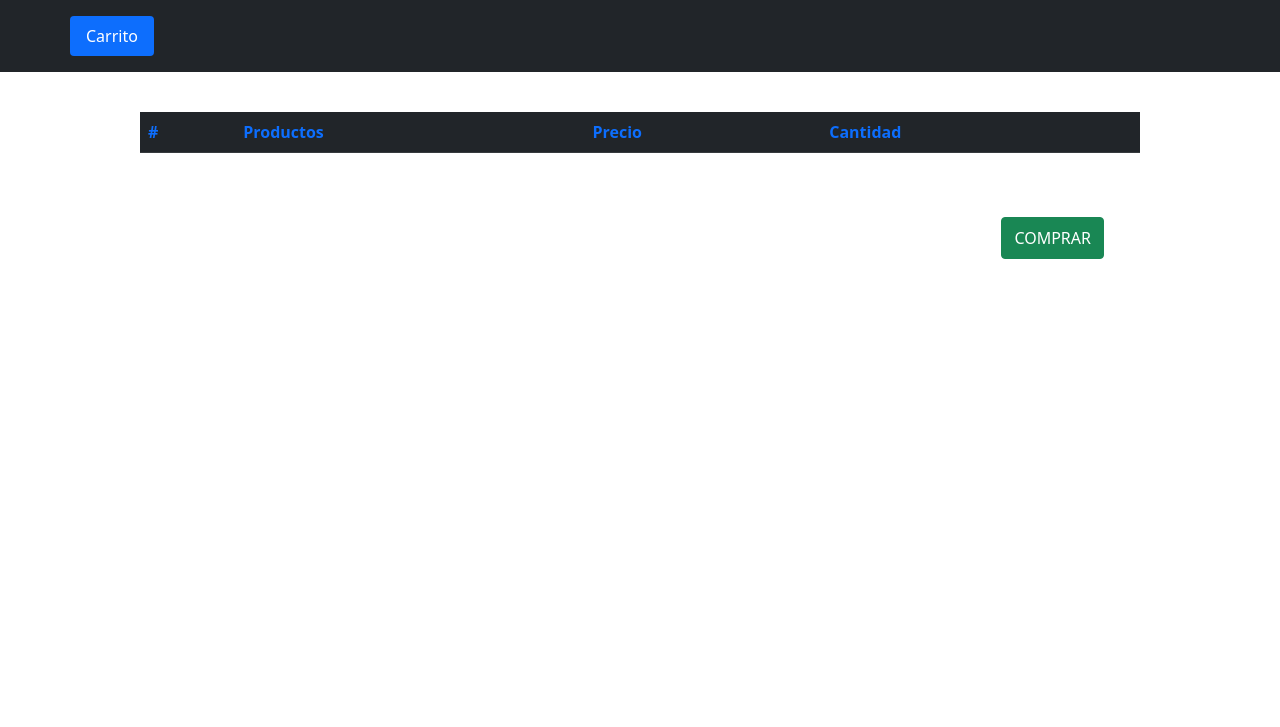
After one commit to colonialcs50/Proyecto_V3, a Flask app: template Proyecto_Final_de_Curso/Proyecto_Final_de_Curso/templates/carrito.html in a window 1280 px wide, after a click on "Carrito". The commit adds this page. Shown: the top 727 px of the page. Run offline with Flask 2, Linux system fonts and the light colour scheme; the template is opened without the code that fills it, so the values that code supplies are empty; some libraries are stand-ins or nearby versions.

Commit message:
Nuevos cambios
carrito

```diff
--- /dev/null
+++ b/Proyecto_Final_de_Curso/Proyecto_Final_de_Curso/static/css/carrito.css
@@ -0,0 +1,41 @@
+body{
+    background-color: #110f0fea;
+  }
+  header, .alert{
+    z-index: 100;
+  }
+  .description{
+    height: 25px;
+    overflow: hidden;
+    transition: height .3s ease-in .3s;
+  }
+  .description:hover{
+    height: 80px;
+  }
+  .carrito{
+    min-height: 80vh;
+    max-width: 1000px;
+    margin: 0 auto;
+    width: 100%;
+  }
+  .table__productos{
+    display: flex;
+  }
+  .table__productos > img{
+    width: 9rem;
+    object-fit: contain;
+    border-radius: 6px;
+    margin-right: 20px;
+  }
+  .table__cantidad > input{
+    width: 40px;
+    border: none;
+    outline: 0;
+    font-size: 16px;
+    font-weight: 700;
+    margin-right: 30px;
+    margin-bottom: 20px;
+  }
+  .hide, .remove{
+    display: none;
+  }
--- /dev/null
+++ b/Proyecto_Final_de_Curso/Proyecto_Final_de_Curso/templates/carrito.html
@@ -0,0 +1,51 @@
+{% extends "layout.html" %}
+{% block title %}Admin{% endblock %}
+{% block css %} "/static/css/carrito.css"{% endblock %}
+{% block body %}
+
+<header class="container-fluid bg-dark position-sticky top-0">
+    <ul
+        class="nav nav-pills mb-3 py-3 container"
+        id="pills-tab"
+        role="tablist">
+        <li class="nav-item" role="presentation">
+            <a
+                class="nav-link"
+                id="pills-contact-tab"
+                data-bs-toggle="pill"
+                data-bs-target="#pills-contact"
+                type="button"
+                role="tab"
+                aria-controls="pills-contact"
+                aria-selected="false">Carrito</a>
+        </li>
+    </ul>
+</header>
+<div
+    class="tab-pane fade carrito"
+    id="pills-contact"
+    role="tabpanel"
+    aria-labelledby="pills-contact-tab">
+    <br>
+    <table class="table table-dark table-hover">
+        <thead>
+            <tr class="text-primary">
+                <th scope="col">#</th>
+                <th scope="col">Productos</th>
+                <th scope="col">Precio</th>
+                <th scope="col">Cantidad</th>
+            </tr>
+        </thead>
+    </table>
+    <br><br>
+    <div class="row mx-4">
+        <div class="col">
+            <h3 class="itemCartTotal text-white">Total: 0</h3>
+        </div>
+        <div class="col d-flex justify-content-end">
+            <button class="btn btn-success">COMPRAR</button>
+        </div>
+    </div>
+</div>
+
+{% endblock %}
--- a/Proyecto_Final_de_Curso/Proyecto_Final_de_Curso/templates/layout.html
+++ b/Proyecto_Final_de_Curso/Proyecto_Final_de_Curso/templates/layout.html
@@ -6,19 +6,25 @@
       <meta name="viewport" content="width-device-width, Initial-scale=1.0">
       <title>{% block title %} {% endblock %}</title>
       <link rel="stylesheet" href={% block css %} {% endblock %}>
-       <link rel="stylesheet" href="https://unpkg.com/swiper/swiper-bundle.min.css"/>
-<<<<<<< HEAD
-       <link rel="stylesheet" href="https://cdnjs.cloudflare.com/ajax/libs/font-awesome/6.1.1/css/all.min.css">
-
-=======
-       <link
-       href="https://cdn.jsdelivr.net/npm/bootstrap@5.0.0-beta2/dist/css/bootstrap.min.css"
-       rel="stylesheet"
-       integrity="sha384-BmbxuPwQa2lc/FVzBcNJ7UAyJxM6wuqIj61tLrc4wSX0szH/Ev+nYRRuWlolflfl"
-       crossorigin="anonymous"
-     />
-     <link rel="stylesheet" href="https://cdnjs.cloudflare.com/ajax/libs/font-awesome/6.1.1/css/all.min.css">
->>>>>>> ac559fa616bcae28a3c5ab34cc0002faf2a43443
+      <link rel="stylesheet"
+         href="https://unpkg.com/swiper/swiper-bundle.min.css">
+      <link rel="stylesheet"
+         href="https://cdnjs.cloudflare.com/ajax/libs/font-awesome/6.1.1/css/all.min.css">
+      <link
+         href="https://cdn.jsdelivr.net/npm/bootstrap@5.0.0-beta2/dist/css/bootstrap.min.css"
+         rel="stylesheet"
+         integrity="sha384-BmbxuPwQa2lc/FVzBcNJ7UAyJxM6wuqIj61tLrc4wSX0szH/Ev+nYRRuWlolflfl"
+         crossorigin="anonymous">
+      <link rel="stylesheet"
+         href="https://cdnjs.cloudflare.com/ajax/libs/font-awesome/6.1.1/css/all.min.css">
+      <script
+         src="https://code.jquery.com/jquery-3.5.1.js"
+         integrity="sha256-QWo7LDvxbWT2tbbQ97B53yJnYU3WhH/C8ycbRAkjPDc="crossorigin="anonymous"></script>
+      <!-- JavaScript Bundle with Popper -->
+      <script
+         src="https://cdn.jsdelivr.net/npm/bootstrap@5.0.0-beta2/dist/js/bootstrap.bundle.min.js"
+         integrity="sha384-b5kHyXgcpbZJO/tY9Ul7kGkf1S0CWuKcCD38l8YkeH8z8QjE0GmW1gYU5S9FOnJ0"
+         crossorigin="anonymous"></script>
    </head>
    <body>
       {% block body %}
```
Also changed, not shown: Proyecto_Final_de_Curso/Proyecto_Final_de_Curso/static/css/landing.css (+4 -4 lines), 2 other files.
